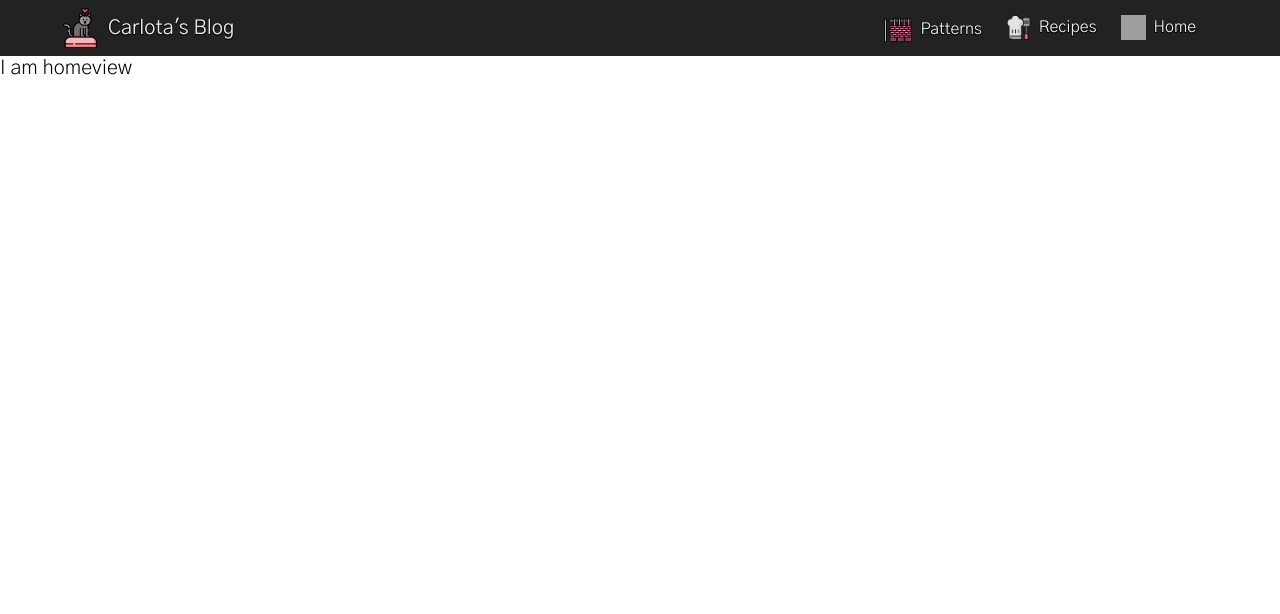
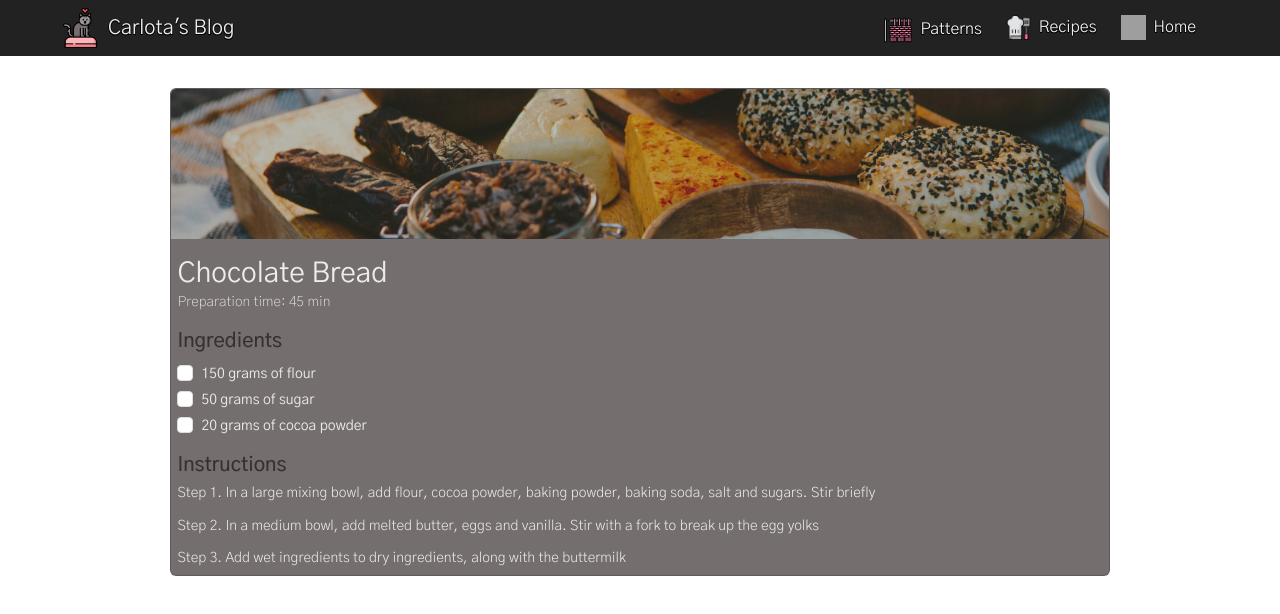
Before and after one commit to AlexiaAbascal/CarlotasBlog, a Vue app: page / in a window 1280 px wide. Shown: the top 614 px of the page. Built offline with nearby package versions, Linux system fonts and the light colour scheme; grey boxes are pictures that could not be loaded.

Commit message:
adjustments made

```diff
--- a/src/components/PatternCard.vue
+++ b/src/components/PatternCard.vue
@@ -2,7 +2,7 @@
     <div class="container">
         <div class="display-content">
             <div class="row d-flex justify-content-center">
-                <div class="col-md-8 card">
+                <div class="col-md-9 card">
                     <div class="row g-0">
                         <div class="col-md-2 img-container d-flex">
                             <div class="image-overlay">
@@ -59,8 +59,8 @@
 }
 
 .container{
-    margin-top : 3rem;
-    margin-bottom: 3rem;
+    margin-top : 2rem;
+    margin-bottom: 2rem;
 }
 
 .img-container {
--- a/src/components/RecipeCard.vue
+++ b/src/components/RecipeCard.vue
@@ -84,8 +84,8 @@
 }
 
 .container {
-    margin-top: 3rem;
-    margin-bottom: 3rem;
+    margin-top: 2rem;
+    margin-bottom: 2rem;
 }
 
 .img-container {
--- /dev/null
+++ b/src/components/RecipeContent.vue
@@ -0,0 +1,181 @@
+<template>
+    <div class="container">
+        <div class="display-content">
+        <div class="row d-flex justify-content-center">
+            <div class="col-md-10 card">
+
+                <div class="img-container">
+                    <div class="image-overlay">
+                        <img src="/src/assets/comida_1.jpg" class="img-fluid  top-border-radius">
+                    </div>
+                </div>
+
+                <div class="card-body">
+                    <h4 class="card-title mt-3">Chocolate Bread</h4>
+
+                    <div class="time-description">
+                        <p class="card-text">Preparation time: 45 min </p>
+                    </div>
+
+                    <div class="ingredients-description">
+                        <h6 class="ingredients-title mt-3">Ingredients</h6>
+
+                        <div class="mt-2">
+                            <div class="form-check">
+                                <input class="form-check-input" type="checkbox" value="" id="flexCheckDefault">
+                                <label class="form-check-label" for="flexCheckDefault">
+                                    150 grams of flour
+                                </label>
+                            </div>
+
+                            <div class="form-check">
+                                <input class="form-check-input" type="checkbox" value="" id="flexCheckDefault">
+                                <label class="form-check-label" for="flexCheckDefault">
+                                    50 grams of sugar
+                                </label>
+                            </div>
+
+                            <div class="form-check">
+                                <input class="form-check-input" type="checkbox" value="" id="flexCheckDefault">
+                                <label class="form-check-label" for="flexCheckDefault">
+                                    20 grams of cocoa powder
+                                </label>
+                            </div>
+                        </div>
+
+                    </div>
+
+                    <div class="intructions-description">
+                        <h6 class="instructions-title mt-3">Instructions</h6>
+                        <div class="instructions-set">
+                            <h5 class="mt-1">Step 1. In a large mixing bowl, add flour, cocoa powder, baking powder, baking soda, salt and sugars. Stir briefly</h5>
+                            <h5 class="mt-3">Step 2. In a medium bowl, add melted butter, eggs and vanilla. Stir with a fork to break up the egg yolks</h5>
+                            <h5 class="mt-3">Step 3. Add wet ingredients to dry ingredients, along with the buttermilk</h5>
+
+
+                        </div>
+                    </div>
+                </div>
+
+
+
+            </div>
+        </div>
+    </div>
+    </div>
+</template>
+
+<style scoped>
+
+label, h5{
+    font-size:14px !important;
+    text-align:justify;
+    margin-right:12px;
+}
+
+.form-check-input:checked{
+    background-color:#ED739F !important;
+    border:#ff69b480;
+}
+
+.form-check-input {
+  border-color: #ddd;
+}
+
+.form-check-input:checked:focus {
+  box-shadow: 0 0 0 0.25rem #ff69b480; /* Optional: for focus ring effect */
+}
+
+.form-check-input:focus {
+  box-shadow: 0 0 0 0.25rem rgba(255, 105, 180, 0.5); /* Optional: focus ring effect */
+}
+
+.display-content{
+    margin-left: 6px;
+    margin-right:6px;
+}
+
+.rating{
+    padding:0px;
+    margin-left:8px;
+}
+
+.hearts_icon{
+    height:15px;
+    width:15px;
+    padding:0px;
+}
+
+.card-title {
+    font-size: 28px;
+    margin-bottom:0rem;
+}
+
+.ingredients-title, .instructions-title{
+    font-size:20px;
+    font-weight:500 !important;
+    color:#373033 !important;
+    /* color:#ED739F !important; */
+
+}
+.card-text {
+    font-size: 14px;
+    text-align: justify;
+    padding:0px;
+    margin-top:0px;
+    margin-right: 8px;
+}
+
+.card-body {
+    padding: 0px;
+    margin-left:0.4rem;
+    margin-top:0.2rem;
+}
+
+.card {
+    padding: 0px;
+    margin: 0px;
+    background-color:#746E6E;
+}
+
+.text-body-secondary {
+    color: #ECECEC !important;
+}
+
+.container {
+    margin-top: 2rem;
+    margin-bottom: 2rem;
+}
+
+.img-container {
+    position: relative;
+}
+
+.image-overlay {
+    position: relative;
+    width: 100%;
+    height: 150px;
+    border-top-left-radius: 6px;  /* Adjust this value to your liking */
+    border-top-right-radius: 6px; /* Adjust this value to your liking */
+}
+
+.image-overlay img {
+    object-fit: cover;
+    width: 100%;
+    height: 100%;
+    border-top-left-radius: 6px;  /* Adjust this value to your liking */
+    border-top-right-radius: 6px; /* Adjust this value to your liking */
+}
+
+.image-overlay::after {
+    content: "";
+    position: absolute;
+    top: 0;
+    left: 0;
+    width: 100%;
+    height: 100%;
+    background-color: #1c333450;
+    pointer-events: none;
+    border-top-left-radius: 6px;  /* Adjust this value to your liking */
+    border-top-right-radius: 6px; /* Adjust this value to your liking */}
+</style>
--- a/src/views/HomeView.vue
+++ b/src/views/HomeView.vue
@@ -1,8 +1,9 @@
 <script setup>
+import RecipeContent from '@/components/RecipeContent.vue';
 </script>
 
 <template>
-    <h5>I am homeview</h5>
+    <RecipeContent/>
 </template>
 
 <style scoped>
```
